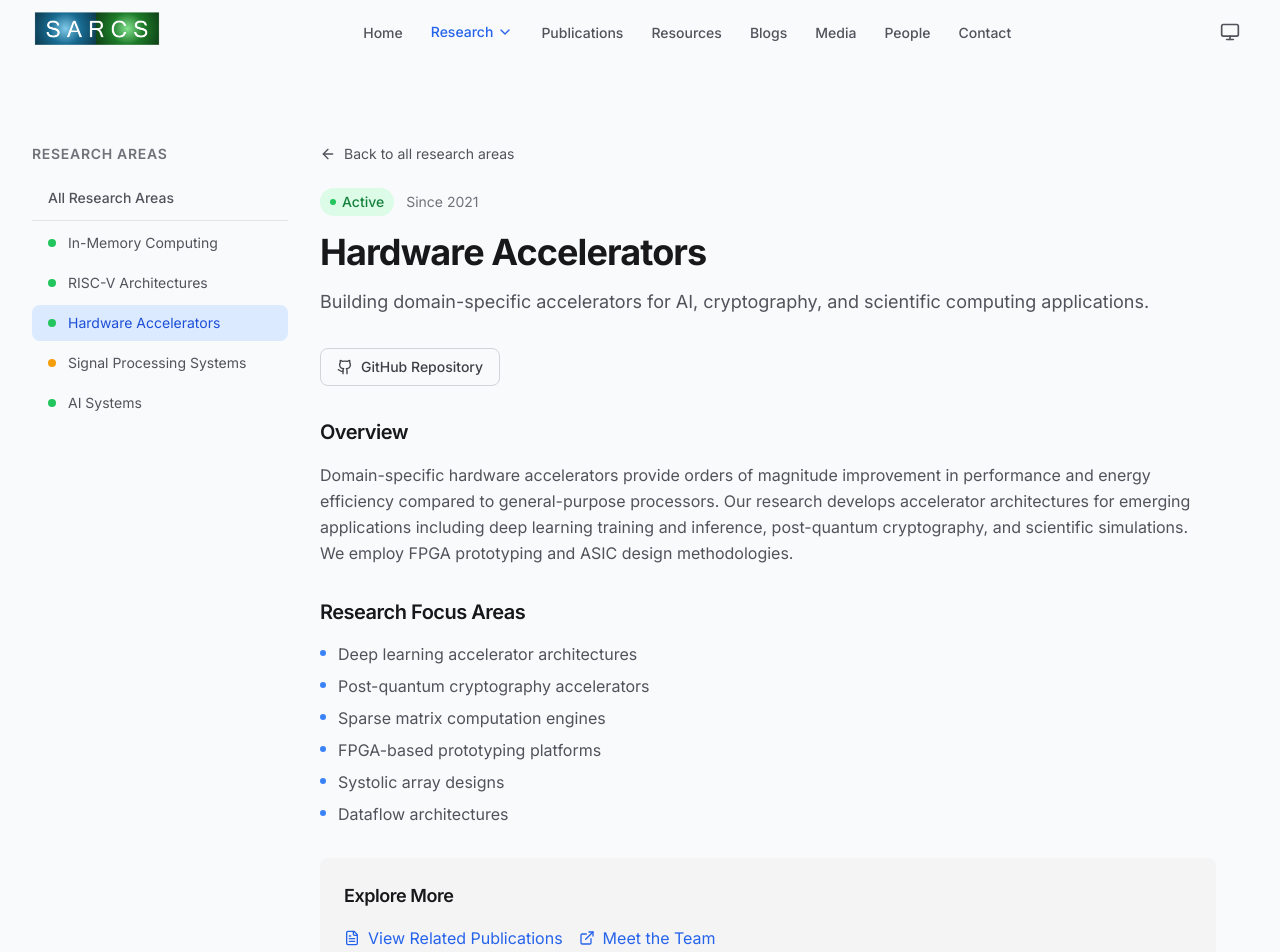
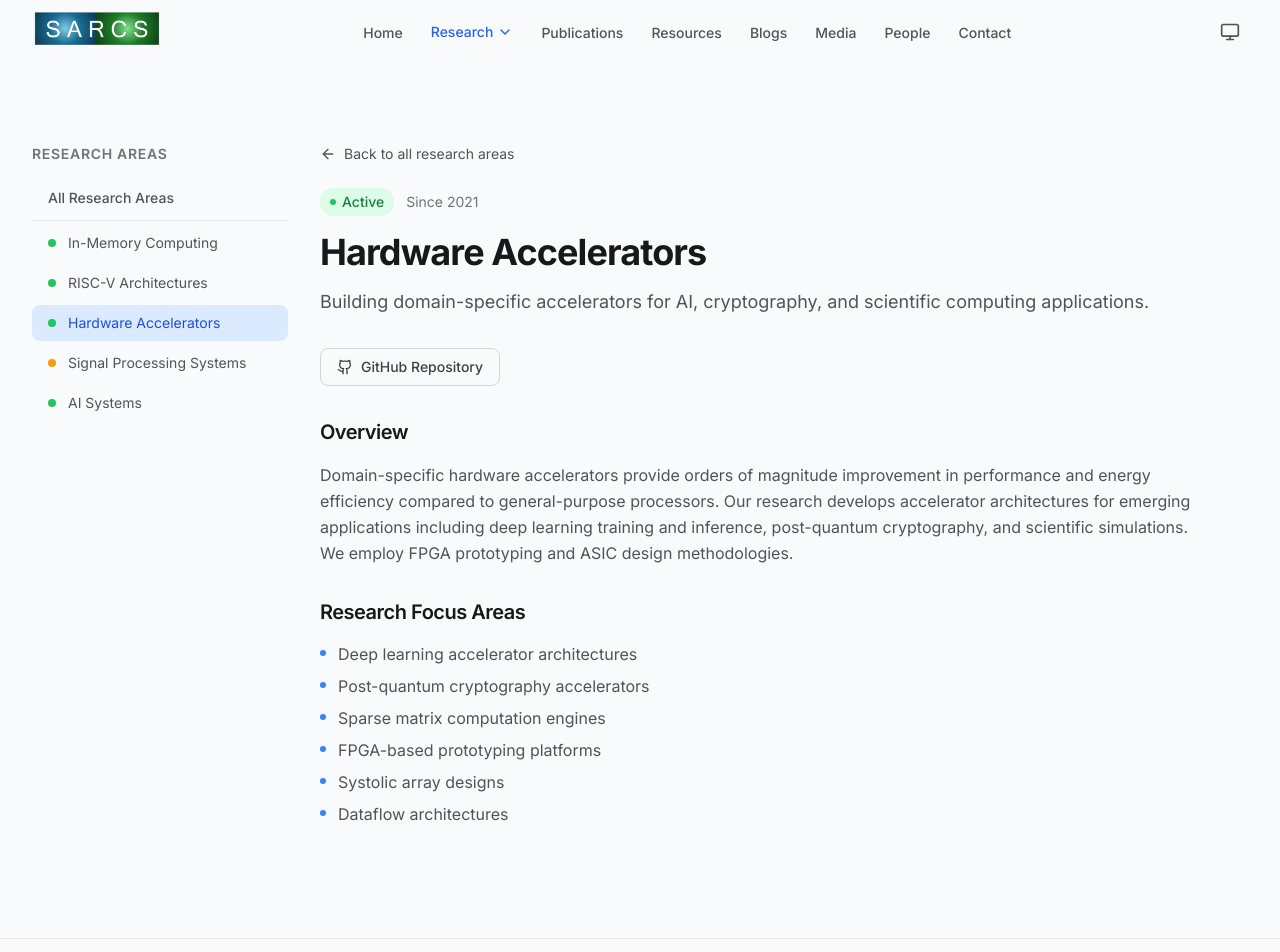
Before and after one commit to SARCS-Research-Group-IIITH/SARCS-Research-Group-IIITH.github.io, a Next.js app: page /projects/hardware-accelerators in a window 1280 px wide. Shown: the top 952 px of the page. Built offline with nearby package versions, Linux system fonts and the light colour scheme.

Commit message:
some push

```diff
--- a/components/projects/ProjectDetail.tsx
+++ b/components/projects/ProjectDetail.tsx
@@ -159,29 +159,6 @@ export function ProjectDetail({ project }: ProjectDetailProps) {
           </ul>
         </section>
       )}
-
-      {/* Related Links Section */}
-      <section className="rounded-lg bg-surface-100 p-6 dark:bg-surface-800/50">
-        <h2 className="mb-4 text-lg font-semibold text-surface-900 dark:text-surface-50">
-          Explore More
-        </h2>
-        <div className="flex flex-wrap gap-4">
-          <Link
-            href="/publications"
-            className="inline-flex items-center gap-2 text-primary-600 hover:text-primary-700 dark:text-primary-400 dark:hover:text-primary-300"
-          >
-            <FileText className="h-4 w-4" />
-            View Related Publications
-          </Link>
-          <Link
-            href="/people"
-            className="inline-flex items-center gap-2 text-primary-600 hover:text-primary-700 dark:text-primary-400 dark:hover:text-primary-300"
-          >
-            <ExternalLink className="h-4 w-4" />
-            Meet the Team
-          </Link>
-        </div>
-      </section>
     </article>
   );
 }
--- a/data/projects.json
+++ b/data/projects.json
@@ -4,7 +4,7 @@
     "slug": "in-memory-computing",
     "title": "In-Memory Computing",
     "shortDescription": "Developing novel computing paradigms that perform computation directly within memory arrays to overcome the von Neumann bottleneck.",
-    "fullDescription": "In-memory computing (IMC) represents a paradigm shift in computer architecture by performing computations directly within memory arrays, eliminating costly data movement between memory and processing units. Our research focuses on developing efficient IMC architectures for machine learning workloads, exploring both analog and digital implementations using emerging non-volatile memory technologies such as ReRAM, PCM, and MRAM.",
+    "fullDescription": "In-memory computing (IMC) represents a paradigm shift in computer architecture by performing computations directly within memory arrays, eliminating costly data movement between memory and processing units. Our research focuses on developing efficient IMC architectures for machine learning workloads such as , exploring both analog and digital implementations using emerging non-volatile memory technologies such as ReRAM, PCM, and MRAM.",
     "image": "/images/research/in-memory-computing.png",
     "topics": [
       "Analog and digital in-memory computing architectures",
```
Also changed, not shown: public/images/research/in-memory-computing.png.
